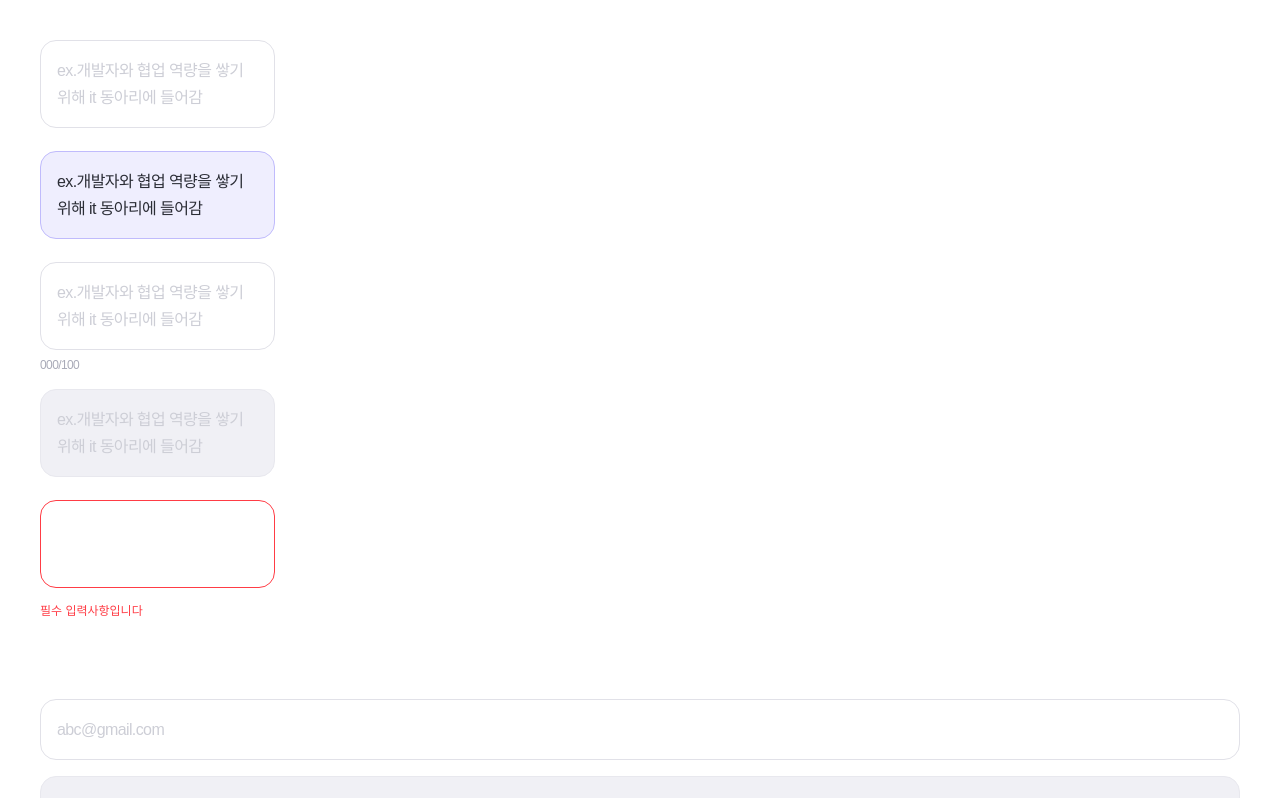
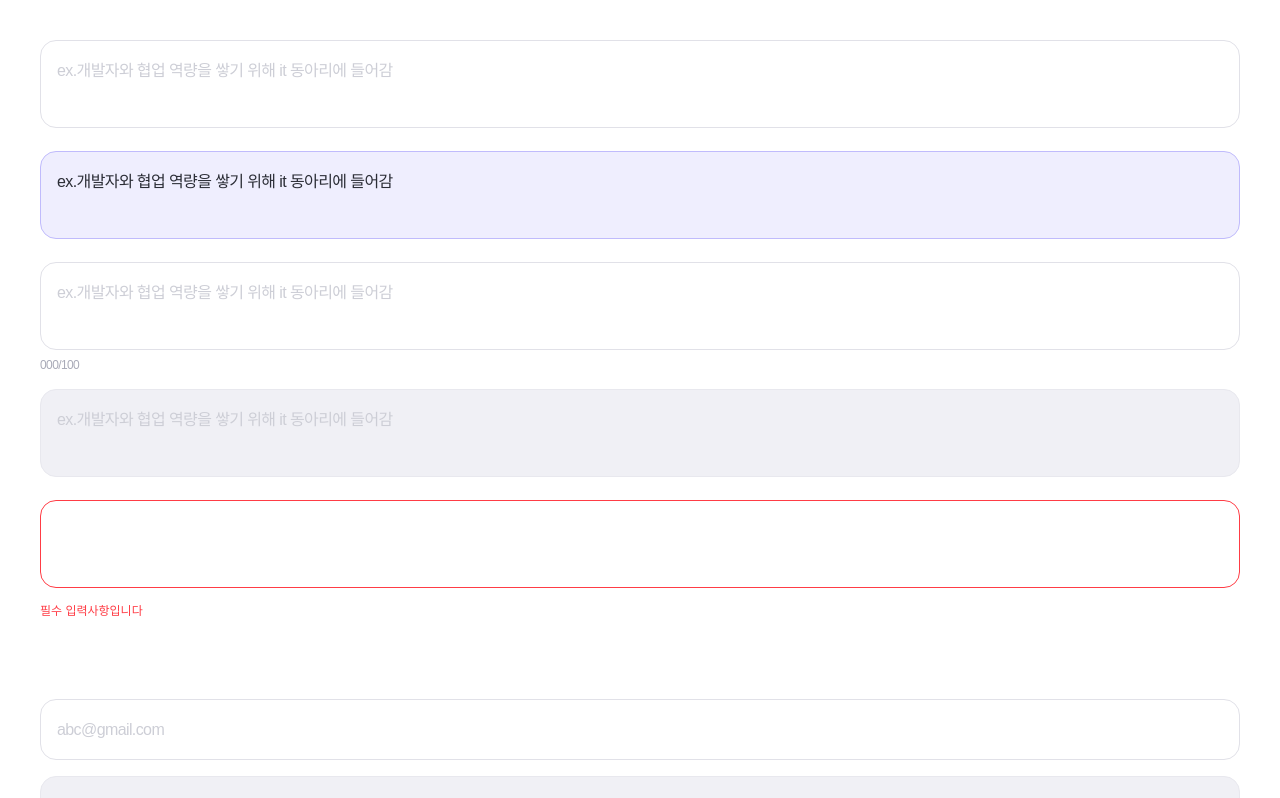
Before and after one commit to depromeet/InsightOut-client, a Next.js app: page /demo/input in a window 1280 px wide. Shown: the top 798 px of the page. Built offline with nearby package versions, Linux system fonts and the light colour scheme; a web font is replaced by a local one.

Commit message:
style: TexAreaField 스타일링 수정

```diff
--- a/src/app/globals.css
+++ b/src/app/globals.css
@@ -116,7 +116,7 @@
 
   /* form에 해당하는 모든 컴포넌트: select, input */
   .form {
-    @apply p-4 b2 text-gray-300 bg-white border-[1px] rounded-2xl border-gray-300 hover:text-gray-500 hover:border-gray-500 focus:text-main focus:border-gray-600 disabled:text-gray-500 disabled:bg-gray-100 disabled:border-gray-200 focus-visible:outline-none;
+    @apply w-full p-4 b2 text-gray-300 bg-white border-[1px] rounded-2xl border-gray-300 hover:text-gray-500 hover:border-gray-500 focus:text-main focus:border-gray-600 disabled:text-gray-500 disabled:bg-gray-100 disabled:border-gray-200 focus-visible:outline-none;
   }
 
   .form-typed {
--- a/src/components/Input/TextAreaField/TextAreaField.tsx
+++ b/src/components/Input/TextAreaField/TextAreaField.tsx
@@ -24,8 +24,10 @@ const TextAreaField = ({ showCount, value, maxLength, error, errorMessage, ...pr
         className={`form resize-none ${value ? 'form-typed' : ''} ${error ? 'form-error' : ''}`}
         {...props}
       />
-      {showCount && <TextLengthMessage currentLength={value?.length || 0} maxLength={maxLength || 0} />}
-      {error && <ErrorMessage>{errorMessage}</ErrorMessage>}
+      {showCount && (
+        <TextLengthMessage className="absolute right-0" currentLength={value?.length || 0} maxLength={maxLength || 0} />
+      )}
+      {error && !value && <ErrorMessage>{errorMessage}</ErrorMessage>}
     </div>
   );
 };
```
